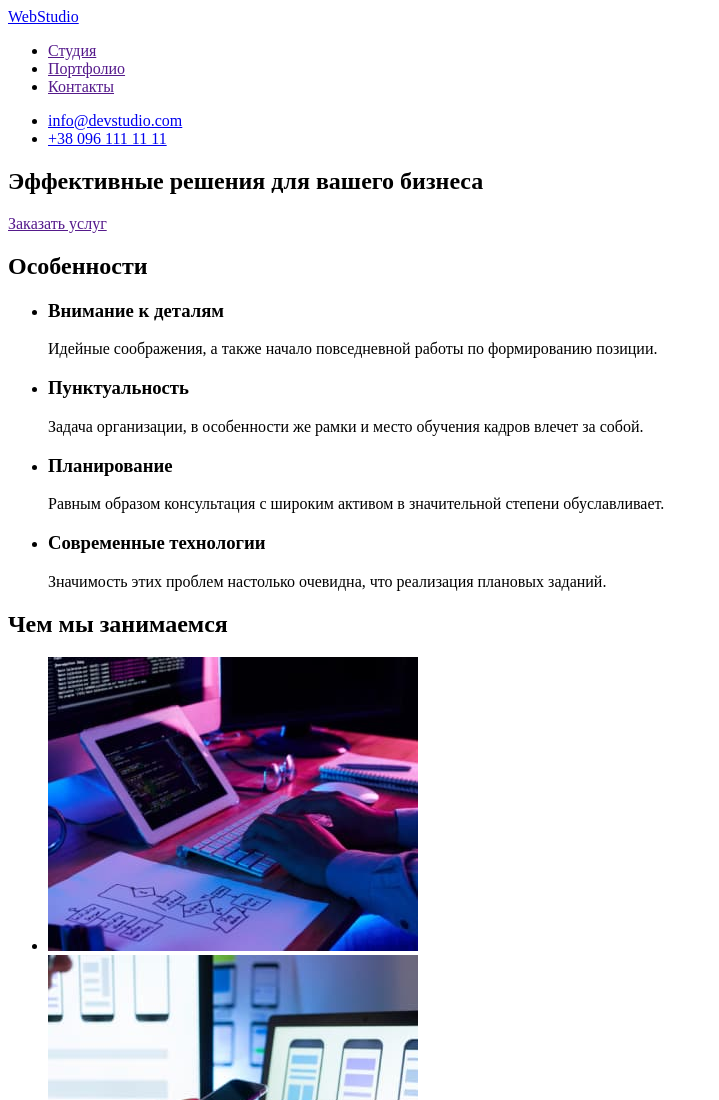
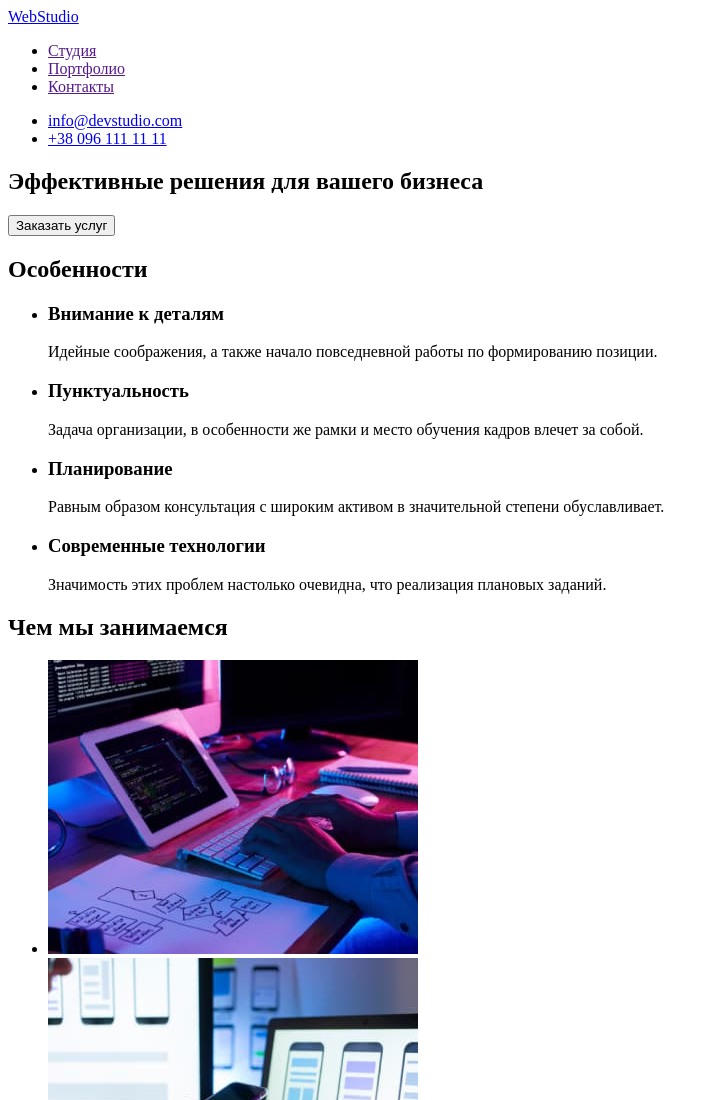
Before and after one commit to OleksandrKostan/goit-markup-hw-01, a plain HTML site: page index.html in a window 1280 px wide. Shown: the top 1100 px of the page, without its empty margins (0-719 px from the left). Drawn offline with Linux system fonts and the light colour scheme.

Commit message:
зробив кнопку button

```diff
--- a/index.html
+++ b/index.html
@@ -27,7 +27,7 @@
       <!--Герой-->
       <section>
         <h1>Эффективные решения для вашего бизнеса</h1>
-        <a href="">Заказать услуг</a>
+        <button type="button">Заказать услуг</button>
       </section>
       <!--Особенности-->
       <section>
```
